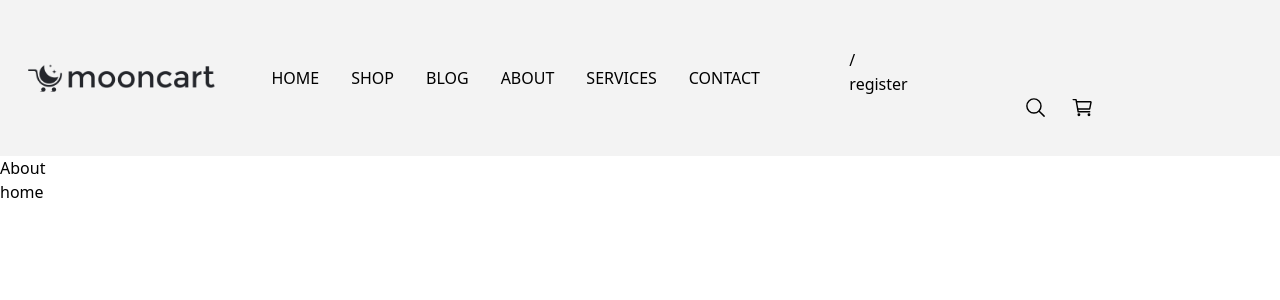
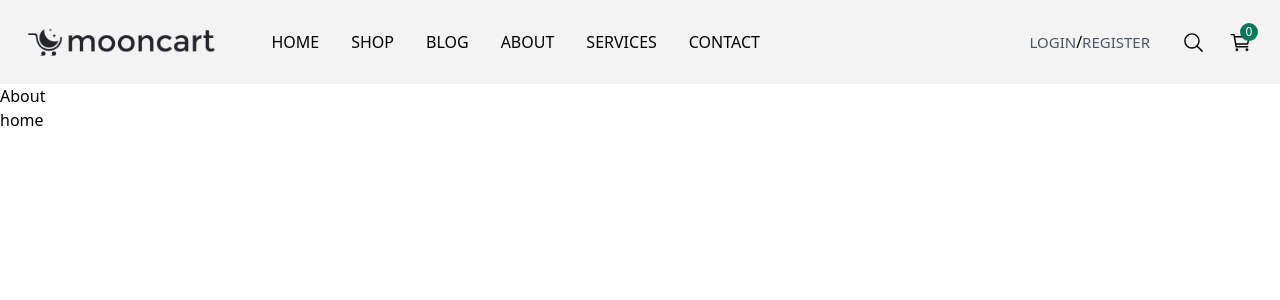
Before and after one commit to AhmedAbokhatwa/react, a React (Vite) app in the folder dashboard/: page /about in a window 1280 px wide. Shown: the top 300 px of the page. Built offline with nearby package versions, Linux system fonts and the light colour scheme.

Commit message:
finish header

```diff
--- a/dashboard/src/Component/Header.tsx
+++ b/dashboard/src/Component/Header.tsx
@@ -1,22 +1,22 @@
 import React from 'react';
 import LogoImg from "../../src/assets/logo.png";
-import CustomLink from "./CustomComponents";
-import PropTypes from "prop-types";
-// import { menulists } from "../src/assets/data/data.js";
+
+import { menulists } from "../../src/assets/data/data";
+import { Badges,CustomLink } from './CustomComponents';
 import { IoSearchOutline, IoCartOutline } from "react-icons/io5";
-const menulists = [
-  { id: 1, path: "/", link: "home" },
-  { id: 2, path: "/shop", link: "Shop" },
-  { id: 3, path: "/blog", link: "Blog" },
-  { id: 4, path: "/about", link: "about" },
-  { id: 5, path: "/services", link: "Services" },
-  { id: 6, path: "/contact", link: "Contact" },
-];
+// const menulists = [
+//   { id: 1, path: "/", link: "home" },
+//   { id: 2, path: "/shop", link: "Shop" },
+//   { id: 3, path: "/blog", link: "Blog" },
+//   { id: 4, path: "/about", link: "about" },
+//   { id: 5, path: "/services", link: "Services" },
+//   { id: 6, path: "/contact", link: "Contact" },
+// ];
 
 export default function Header() {
   return (
     <div>
-      <header className='header py-12 px-3 bg-white-100 relative z-20'>
+      <header className='header py-3 px-3 bg-white-100 relative z-20'>
         <nav className='p-4 flex justify-between items-center relative'>
           <div className='flex items-center gap-14'>
               <div>
@@ -31,22 +31,29 @@ export default function Header() {
               </div>
           </div>
                   <div className='flex items-center gap-8 icons'>
-                    <div className='lg:h-[88px] lg:absolute lg:top-0 lg:right-0 lg:w-1/3 lg:z-10'>
-{/*
+                    {/* <div className='lg:h-[88px] lg:absolute lg:top-0 lg:right-0 lg:w-1/3 lg:z-10'> */}
+                        <div className='uppercase hidden lg:block text-inherit relative z-20'>
+                          <CustomLink href="">login</CustomLink>
+                          <span>/</span>
                           <CustomLink>
-                      login
-                    </CustomLink> */}
-                    <span>/</span>
-                    <h4>
                             register
-                    </h4>
+                          </CustomLink>
+
+                        </div>
+
                         <div className='icon flex items-center justify-center gap-6'>
+
                           <IoSearchOutline size ={23} />
-
+                          <div className='relative z-20'>
                           <IoCartOutline size ={23} />
+                          <div className='absolute -top-2 -right-1.5'>
+                              <Badges color = 'bg-primary-green'>0</Badges>
+                          </div>
                           </div>
 
                         </div>
+
+                    {/* </div> */}
 
                   </div>
         </nav>
```
Lines whose indentation alone changed are shown as unchanged.
